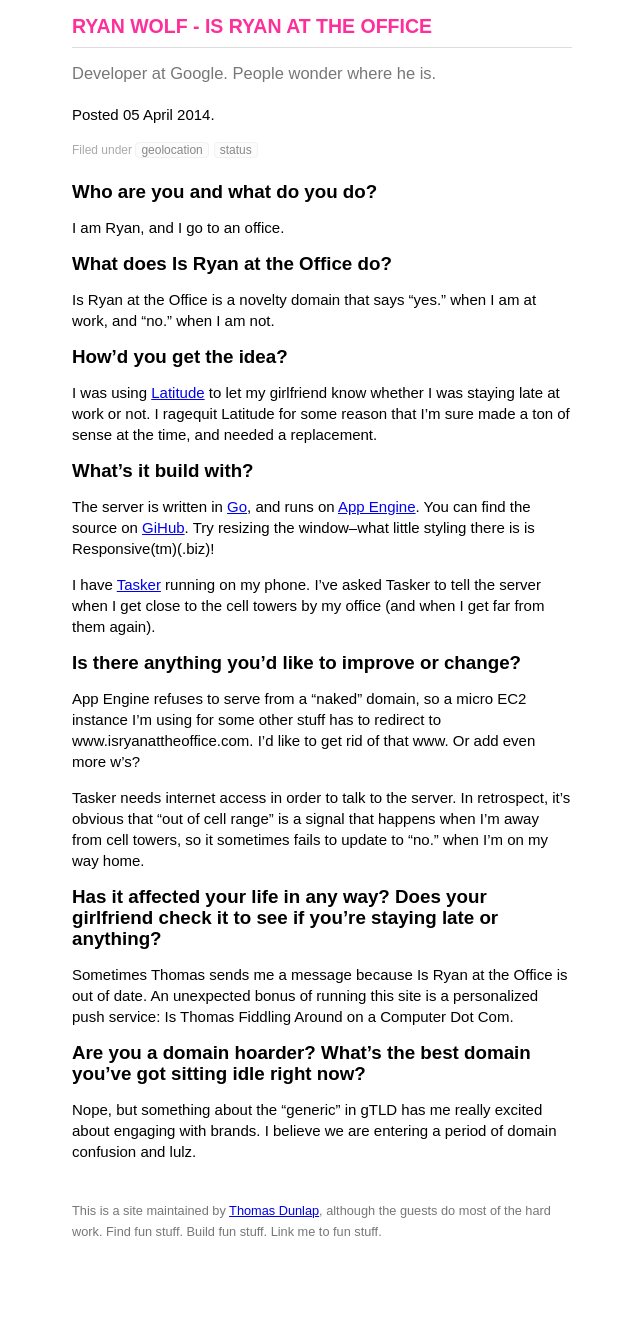
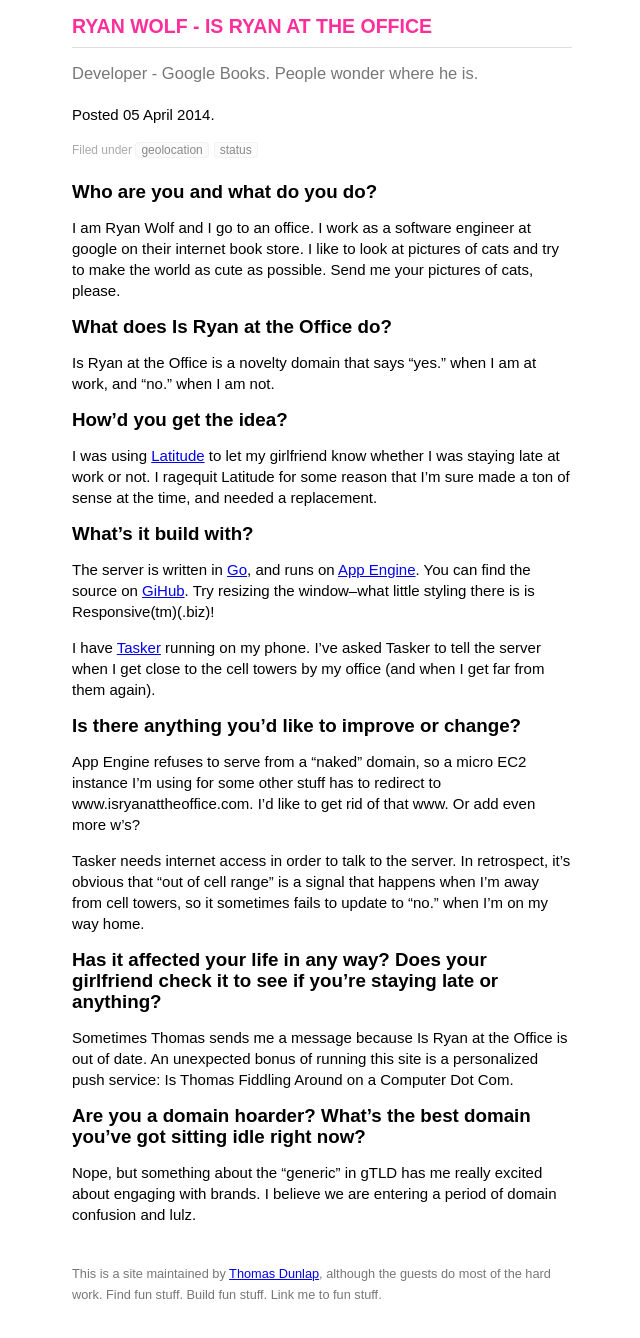
Before and after one commit to 10dollars/10dollars.github.io, a Jekyll site: the page built from _posts/2014-04-05-ryan-wolf.md, in a window 1280 px wide, cut to the strip 401-1789 px from the top of the page. Shown: the top 1338 px of the strip, without its empty margins (428-1068 px from the left). Built offline with Jekyll 4.4.1, drawn with Linux system fonts in a browser that asks for light colours.

Commit message:
new ryan intro

```diff
--- a/_posts/2014-04-05-ryan-wolf.md
+++ b/_posts/2014-04-05-ryan-wolf.md
@@ -2,13 +2,13 @@
 layout: interview
 slug: ryan.wolf
 title: Ryan Wolf - Is Ryan At The Office
-summary: Developer at Google. People wonder where he is.
+summary: Developer - Google Books. People wonder where he is.
 categories: [geolocation, status]
 ---
 
 #### Who are you and what do you do?
 
-I am Ryan, and I go to an office.
+I am Ryan Wolf and I go to an office. I work as a software engineer at google on their internet book store. I like to look at pictures of cats and try to make the world as cute as possible. Send me your pictures of cats, please.
 
 #### What does Is Ryan at the Office do?
 
```
